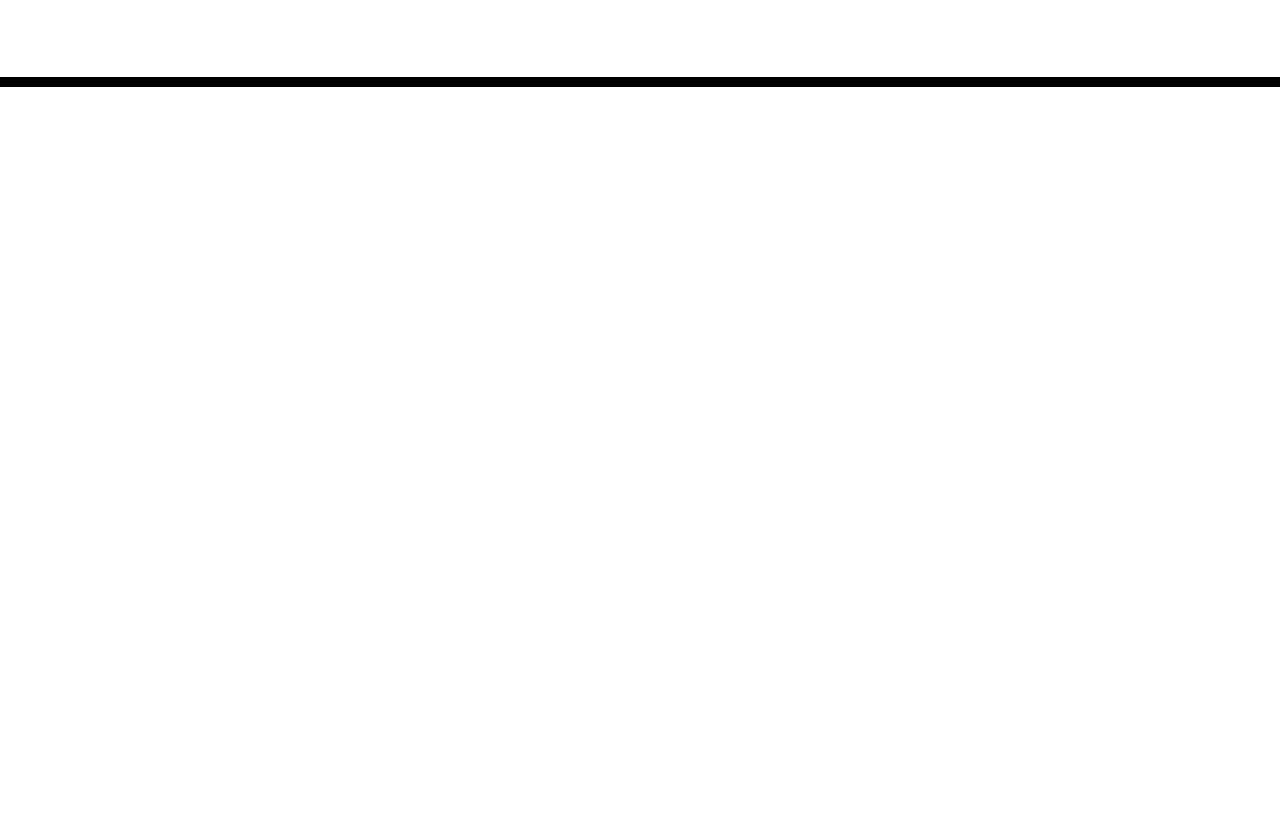
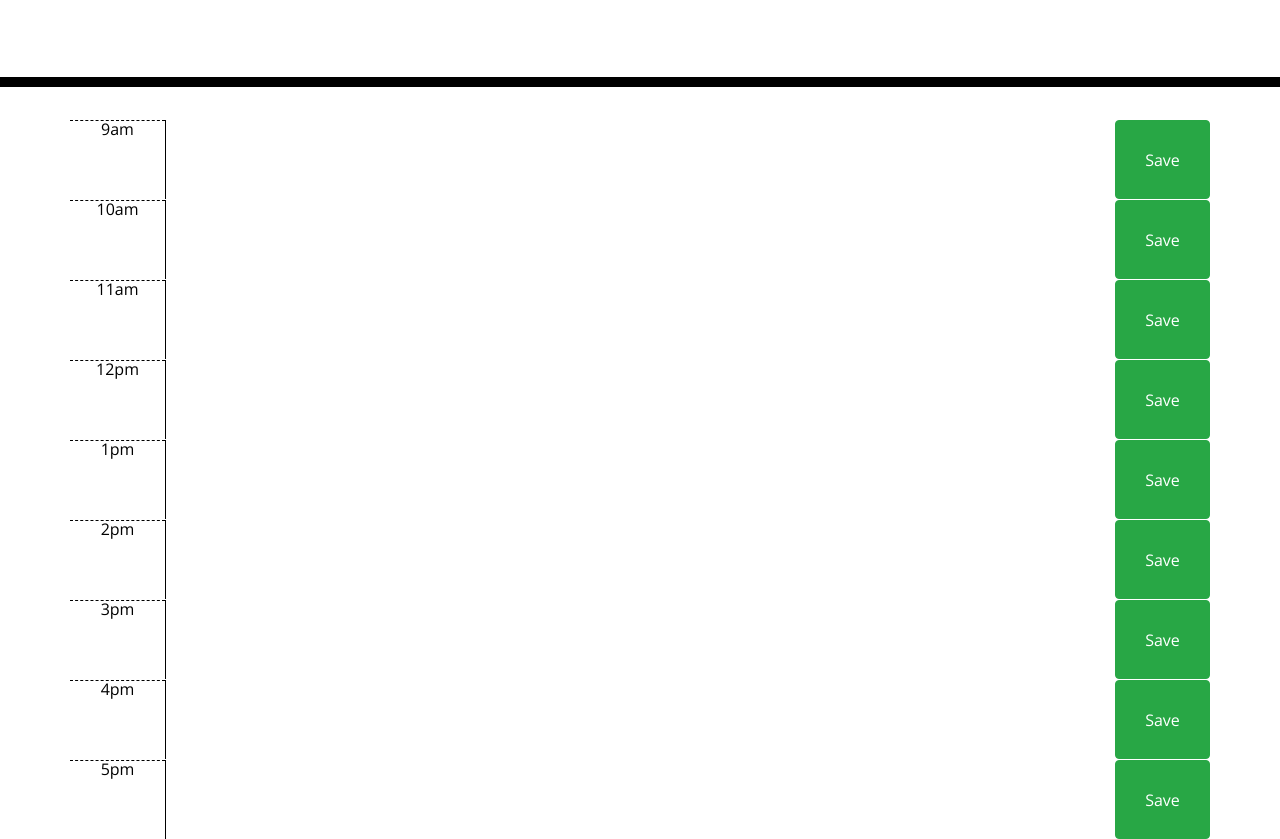
Before and after one commit to kaiafay/workday-scheduler, a plain HTML site: page index.html in a window 1280 px wide. Shown: the part 181-1020 px from the top of the page. Before the commit the page ends 800 px from the top, so only its background shows below. Drawn offline with nearby package versions, Linux system fonts and the light colour scheme.

Commit message:
add time blocks in HTML

```diff
--- a/index.html
+++ b/index.html
@@ -29,7 +29,52 @@
       <p id="currentDay" class="lead"></p>
     </header>
     <div class="container">
-      <!-- Timeblocks go here -->
+        <!-- timeblocks -->
+        <div id="nine" class="row time-block">
+            <div class="hour col-md-1">9am</div>
+            <textarea class="description col-md-10"></textarea>
+            <button class="btn btn-success col-md-1">Save</button>
+        </div>
+        <div id="ten" class="row time-block">
+            <div class="hour col-md-1">10am</div>
+            <textarea class="description col-md-10"></textarea>
+            <button class="btn btn-success col-md-1">Save</button>
+        </div>
+        <div id="eleven" class="row time-block">
+            <div class="hour col-md-1">11am</div>
+            <textarea class="description col-md-10"></textarea>
+            <button class="btn btn-success col-md-1">Save</button>
+        </div>
+        <div id="noon" class="row time-block">
+            <div class="hour col-md-1">12pm</div>
+            <textarea class="description col-md-10"></textarea>
+            <button class="btn btn-success col-md-1">Save</button>
+        </div>
+        <div id="one" class="row time-block">
+            <div class="hour col-md-1">1pm</div>
+            <textarea class="description col-md-10"></textarea>
+            <button class="btn btn-success col-md-1">Save</button>
+        </div>
+        <div id="two" class="row time-block">
+            <div class="hour col-md-1">2pm</div>
+            <textarea class="description col-md-10"></textarea>
+            <button class="btn btn-success col-md-1">Save</button>
+        </div>
+        <div id="three" class="row time-block">
+            <div class="hour col-md-1">3pm</div>
+            <textarea class="description col-md-10"></textarea>
+            <button class="btn btn-success col-md-1">Save</button>
+        </div>
+        <div id="four" class="row time-block">
+            <div class="hour col-md-1">4pm</div>
+            <textarea class="description col-md-10"></textarea>
+            <button class="btn btn-success col-md-1">Save</button>
+        </div>
+        <div id="five" class="row time-block">
+            <div class="hour col-md-1">5pm</div>
+            <textarea class="description col-md-10"></textarea>
+            <button class="btn btn-success col-md-1">Save</button>
+        </div>
     </div>
 
     <script src="https://code.jquery.com/jquery-3.4.1.min.js"></script>
```
